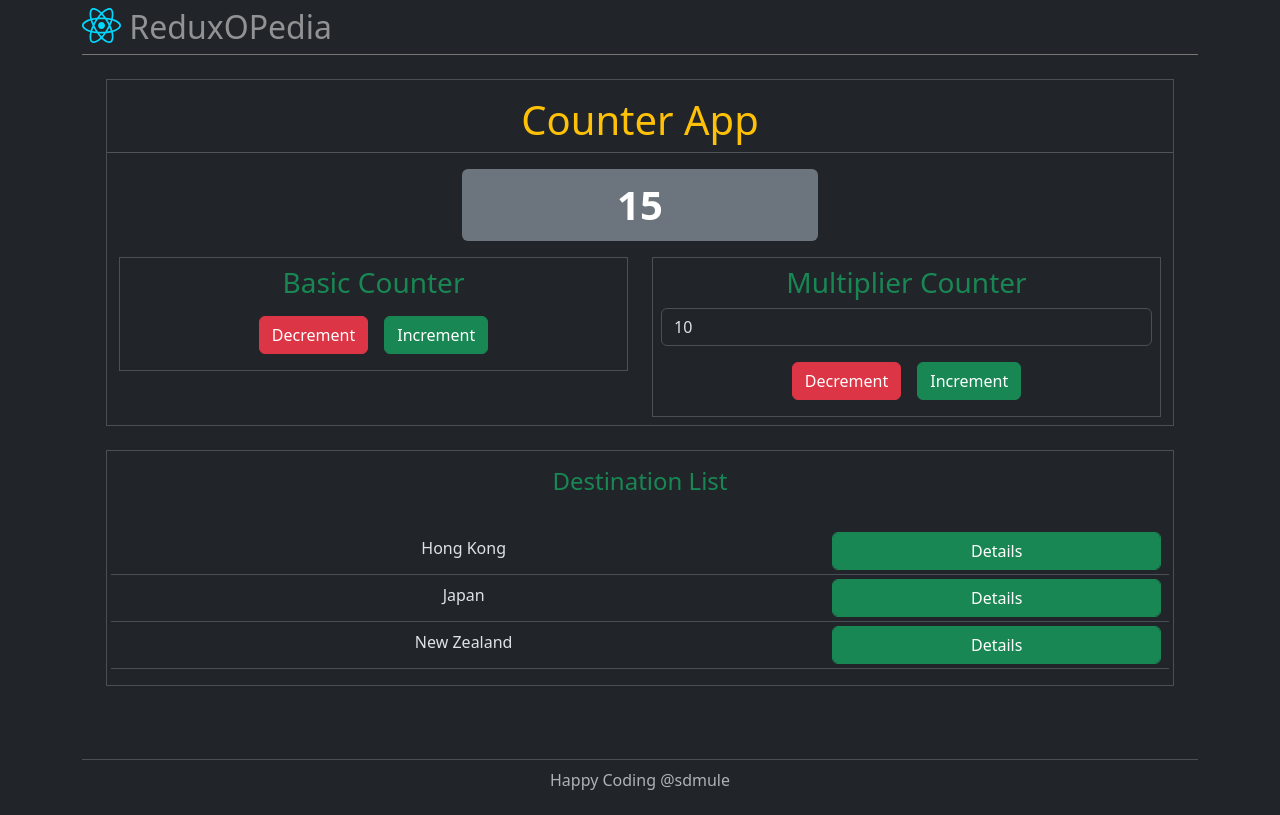
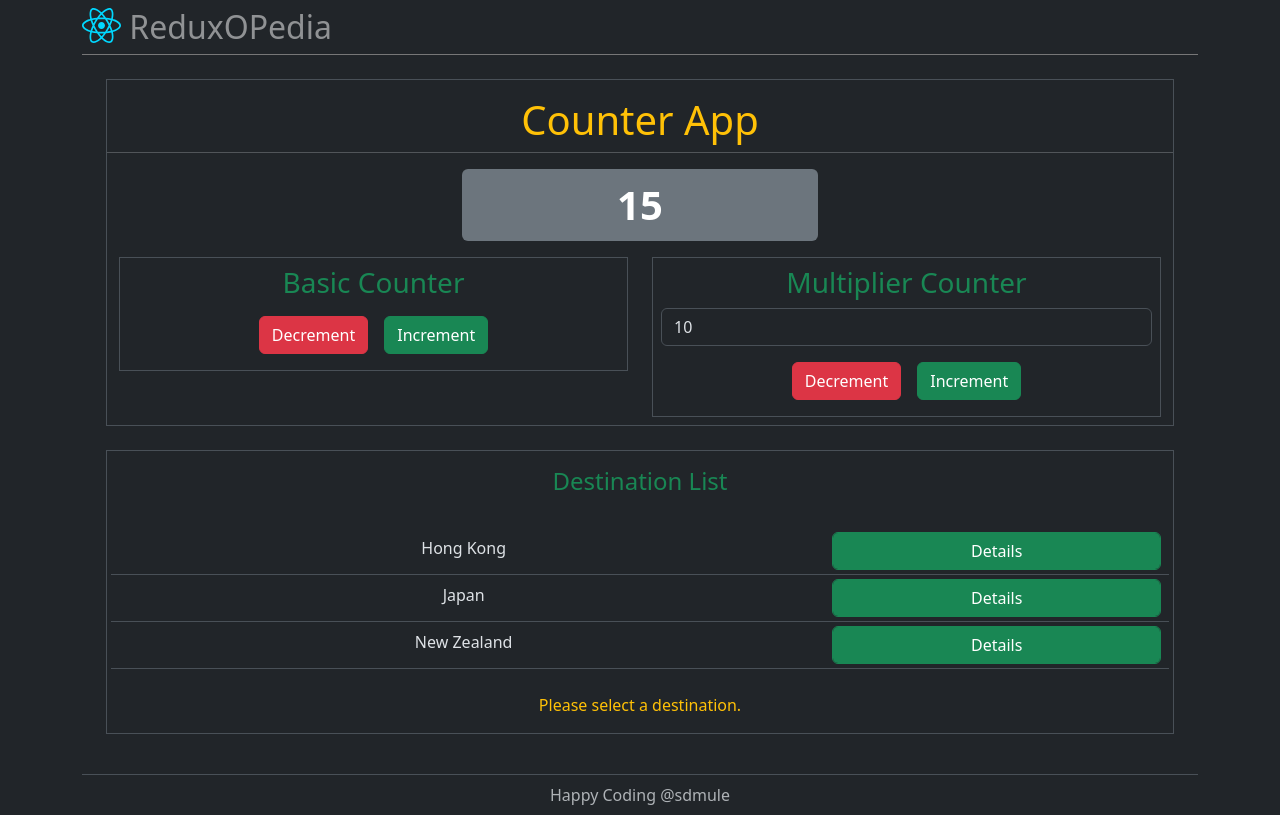
Before and after one commit to sdmule/ReduxOPedia, a React (Vite) app in the folder reduxopedia/: page / in a window 1280 px wide. Built offline with nearby package versions, Linux system fonts and the light colour scheme.

Commit message:
Display selected Destination

```diff
--- /dev/null
+++ b/reduxopedia/src/components/DestinationFact.jsx
@@ -0,0 +1,26 @@
+import { useSelector } from "react-redux";
+
+function DestinationFact() {
+  const selectedDestination = useSelector(
+    (state) => state.destinationStore.destinationSelected,
+  );
+
+  if (selectedDestination === undefined || selectedDestination === null) {
+    return (
+      <div className="text-center pt-4 text-warning">
+        Please select a destination.
+      </div>
+    );
+  } else {
+    return (
+      <div className="text-center border p-3 m-3">
+        <h4 className="text-success">{selectedDestination.name}</h4>
+        Days Recommended: {selectedDestination.days}
+        <br />
+        Fun Fact: {selectedDestination.fact}
+      </div>
+    );
+  }
+}
+
+export default DestinationFact;
--- a/reduxopedia/src/main.jsx
+++ b/reduxopedia/src/main.jsx
@@ -6,6 +6,7 @@
 import { Provider } from "react-redux";
 import Counter from "./components/Counter";
 import DestinationList from "./components/DestinationList";
+import DestinationFact from "./components/DestinationFact";
 
 createRoot(document.getElementById("root")).render(
   <StrictMode>
@@ -20,6 +21,7 @@
                 Destination List
               </h4>
               <DestinationList />
+              <DestinationFact />
             </div>
           </div>
         </main>
```
